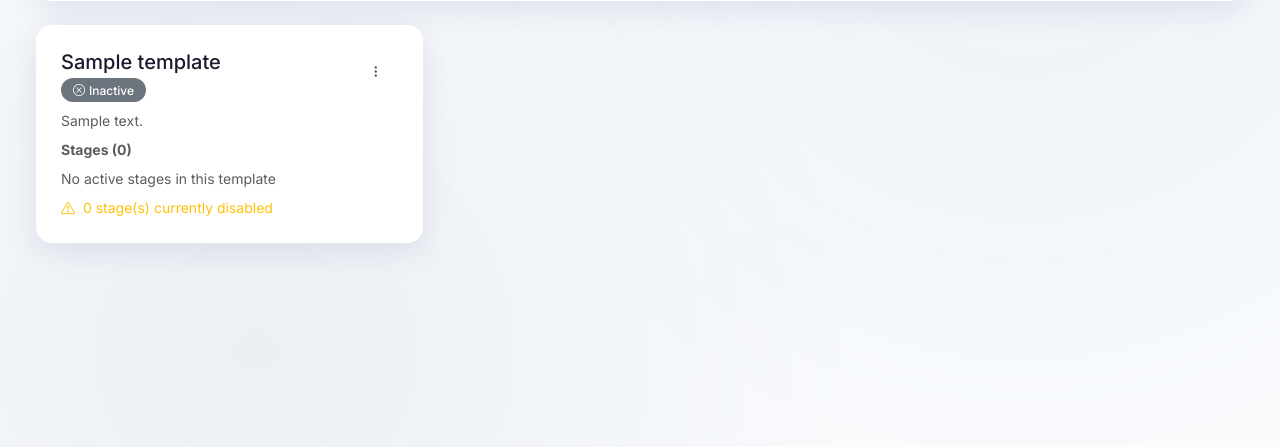
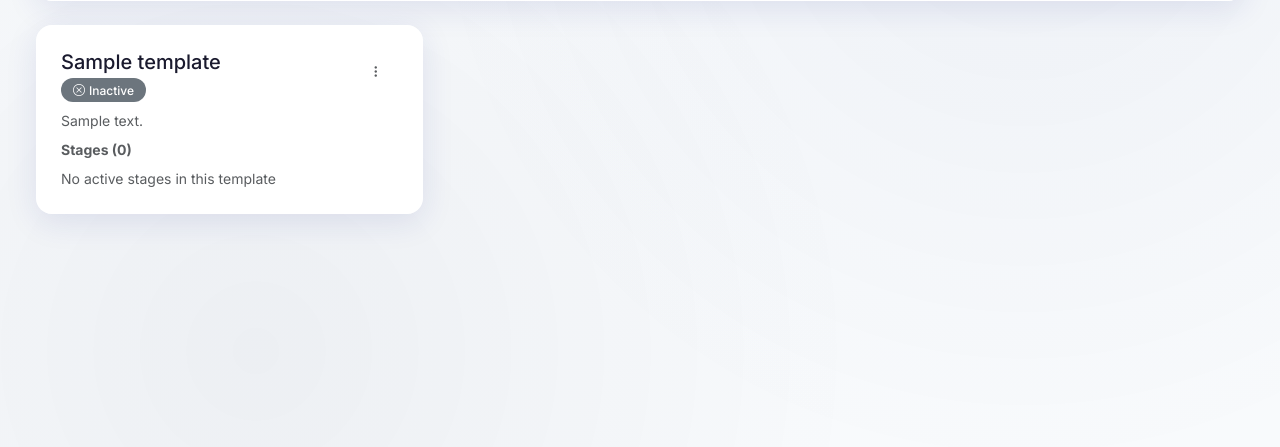
Before and after one commit to musaib-ch/OnboardHub-Django, a Django app: template templates/admin/setup/templates_list.html in a window 1280 px wide. Shown: the part 289-736 px from the top of the page. Run offline with Django 5.2, Linux system fonts and the light colour scheme; the visitor is signed in with stand-in values (Sample User, id 1); data comes from the database, SQL or seed files in the repository; tables that the repository leaves empty hold one stand-in row (values such as "Sample post"); the template is opened without the code that fills it: most values are stand-ins (such as "Sample title", 1, 10 or a date in 2020); data that the repository does not hold is empty.

Commit message:
UX: Remove '0 stage(s) currently disabled' message from template cards
Co-Authored-By: Claude Haiku 4.5 <noreply@anthropic.com>

```diff
--- a/templates/admin/setup/templates_list.html
+++ b/templates/admin/setup/templates_list.html
@@ -71,12 +71,6 @@
                         <span class="text-muted small">No active stages in this template</span>
                         {% endfor %}
                     </div>
-                    {% if template.stages|length > enabled_stages|length %}
-                    <small class="text-warning mt-2 d-block">
-                        <i class="bi bi-exclamation-triangle me-1"></i>
-                        {{ template.stages|length|add:"-"|add:enabled_stages|length }} stage(s) currently disabled
-                    </small>
-                    {% endif %}
                     {% endwith %}
                 </div>
             </div>
```
